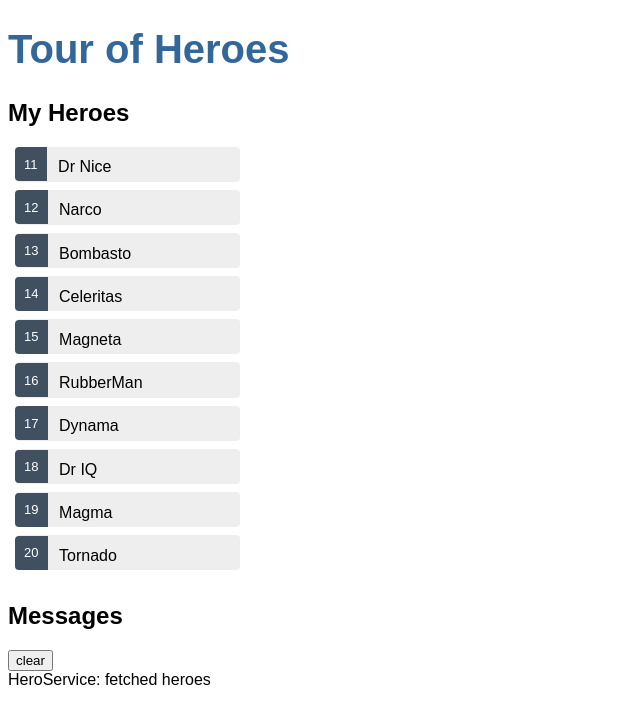
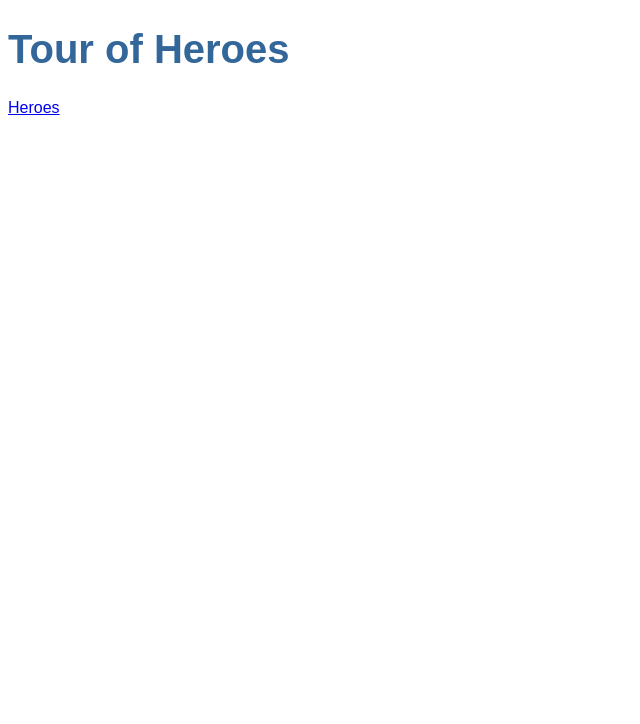
Before and after one commit to danbenson8/tour-of-heroes, an Angular app: page / in a window 1280 px wide. Shown: the top 724 px of the page, without its empty margins (0-640 px from the left). Built offline with nearby package versions, Linux system fonts and the light colour scheme.

Commit message:
add navigation and router outlet.

```diff
--- a/src/app/app.component.html
+++ b/src/app/app.component.html
@@ -1,3 +1,6 @@
 <h1>{{title}}</h1>
-<app-heroes></app-heroes>
+<nav>
+  <a routerLink="/heroes">Heroes</a>
+</nav>
+<router-outlet></router-outlet>
 <app-messages></app-messages>
```
